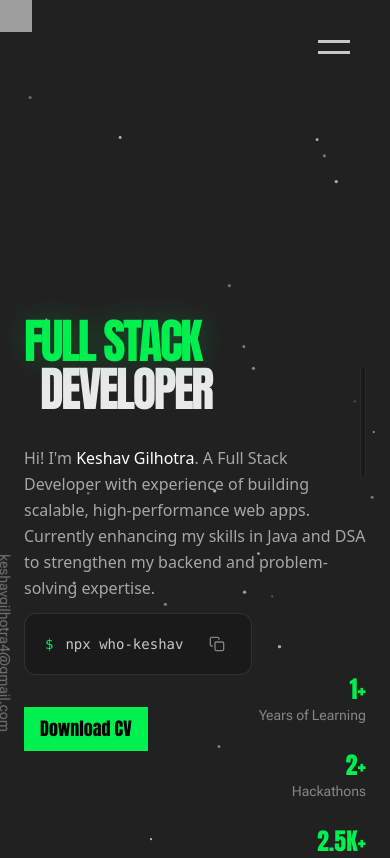
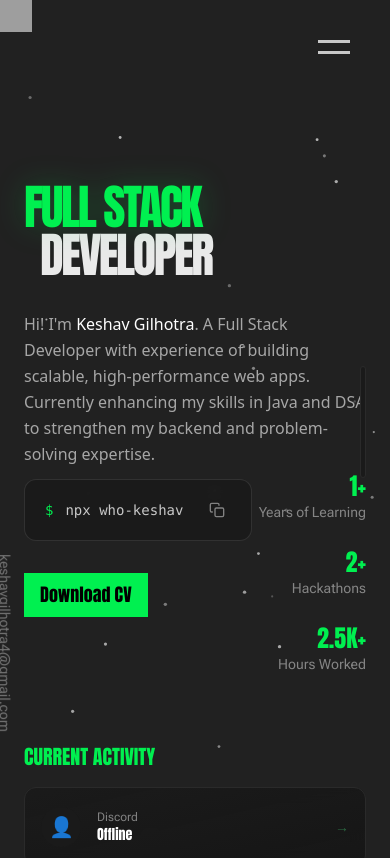
Before and after one commit to ikeshav26/me, a React (Vite) app: page / in a window 390 px wide. Shown: the top 858 px of the page. Built offline with nearby package versions, Linux system fonts and the light colour scheme; no server answers; grey boxes are pictures that could not be loaded.

Commit message:
Some stuff fixed

```diff
--- a/src/pages/Home.jsx
+++ b/src/pages/Home.jsx
@@ -44,8 +44,8 @@ const Home = ({ onekoEnabled, setOnekoEnabled }) => {
 
   })
   return (
-    <main id="main-content" className='h-[150vh] md:h-[110vh] lg:w-screen relative px-6 md:px-0' aria-label="Home page">
-      <div className='absolute top-1/4 md:top-1/5 left-6 md:left-1/6 w-[calc(100%-3rem)] md:w-1/3 h-auto md:h-90 flex flex-col justify-between gap-8'>
+    <main id="main-content" className='h-[130vh] md:h-[110vh] lg:w-screen relative px-6 md:px-0' aria-label="Home page">
+      <div className='absolute top-1/6 md:top-1/5 left-6 md:left-1/6 w-[calc(100%-3rem)] md:w-1/3 h-auto md:h-90 flex flex-col justify-between gap-8'>
       <h1 className='flex flex-col text-5xl sm:text-5xl md:text-6xl lg:text-8xl font-[font1] leading-none tracking-tighter'>
         <span className='text-[#00f050] drop-shadow-[0_0_15px_rgba(0,240,80,0.2)]'>FULL STACK</span>
         <span className='ml-4 md:ml-8 text-white/90'>DEVELOPER</span>
@@ -98,7 +98,7 @@ const Home = ({ onekoEnabled, setOnekoEnabled }) => {
       </section>
       </div>
 
-      <section className='h-auto md:h-90 w-auto md:w-50 mt-10 md:mt-0 absolute right-6 md:right-16 top-1/2 md:bottom-1/5 flex flex-col justify-between items-end gap-6 md:gap-0' aria-label="Statistics">
+      <section className='h-auto md:h-90 w-auto md:w-50  absolute right-6 md:right-16 top-3/7 md:bottom-1/5 flex flex-col justify-between items-end gap-6 md:gap-0' aria-label="Statistics">
       <div className='flex flex-col items-end'>
         <div className='text-[#00f050] text-2xl sm:text-3xl font-[font1]'>1+</div>
         <div className='text-[#c8c8c8]/60 text-sm sm:text-base md:text-lg font-[font2]'>Years of Learning</div>
```
